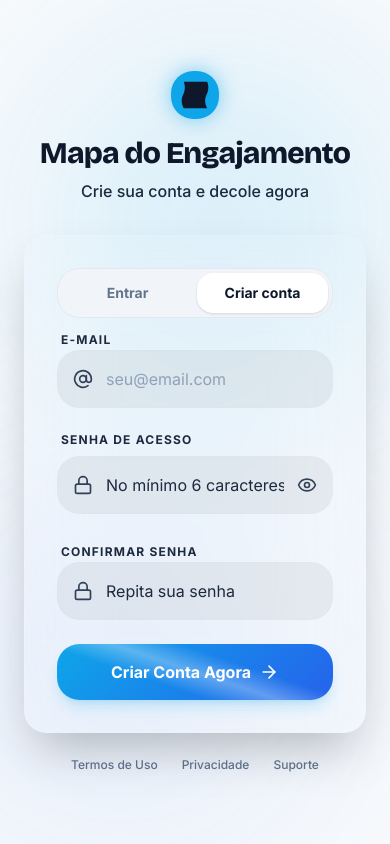
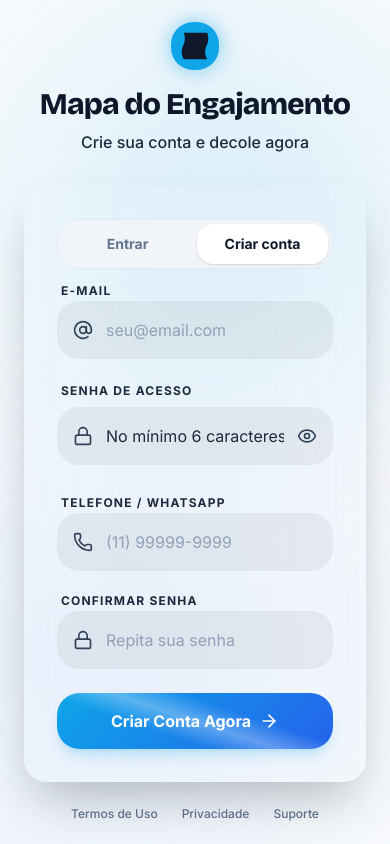
Before and after one commit to conhecendodigital/protocoloviral, a Next.js app: page /login in a window 390 px wide. Both pictures are taken after a click on the button "Criar conta". Built offline with nearby package versions, Linux system fonts and the light colour scheme; no server answers.

Commit message:
feat(signup): adiciona campo de telefone/WhatsApp no cadastro
- Campo 'Telefone / WhatsApp' visível apenas no modo signup
- Ícone Phone do Lucide, placeholder '(11) 99999-9999'
- Valor salvo em supabase.auth.signUp options.data.phone
- Reordena: email → senha → telefone → confirmar senha

```diff
--- a/src/app/(auth)/login/page.tsx
+++ b/src/app/(auth)/login/page.tsx
@@ -4,7 +4,7 @@ import { Suspense, useState } from 'react'
 import { useSearchParams } from 'next/navigation'
 import { createClient } from '@/lib/supabase/client'
 import { motion } from 'framer-motion'
-import { ArrowRight, AtSign, CheckCircle, Eye, EyeOff, Lock, RefreshCw } from 'lucide-react'
+import { ArrowRight, AtSign, CheckCircle, Eye, EyeOff, Lock, Phone, RefreshCw } from 'lucide-react'
 
 function LoginContent() {
   const searchParams = useSearchParams()
@@ -15,6 +15,7 @@ function LoginContent() {
     modeParam === 'signup' ? 'signup' : 'login'
   )
   const [email, setEmail] = useState('')
+  const [phone, setPhone] = useState('')
   const [password, setPassword] = useState('')
   const [confirmPassword, setConfirmPassword] = useState('')
   const [showPassword, setShowPassword] = useState(false)
@@ -54,7 +55,11 @@ function LoginContent() {
     if (password !== confirmPassword) { setError('As senhas não coincidem'); return }
     setLoading(true)
     try {
-      const { data, error } = await supabase.auth.signUp({ email, password })
+      const { data, error } = await supabase.auth.signUp({
+        email,
+        password,
+        options: { data: { phone } },
+      })
       if (error) setError(translateError(error.message))
       else if (data.session) window.location.href = planParam ? `/assinatura?plan=${planParam}` : '/'
       else setSuccess('Conta criada! Verifique seu email (caixa de entrada ou spam).')
@@ -181,7 +186,26 @@ function LoginContent() {
 
             {/* Confirm Password (signup only) */}
             {mode === 'signup' && (
-              <motion.div initial={{ opacity: 0, height: 0 }} animate={{ opacity: 1, height: 'auto' }} className="space-y-2 overflow-hidden">
+              <motion.div initial={{ opacity: 0, height: 0 }} animate={{ opacity: 1, height: 'auto' }} className="space-y-4 overflow-hidden">
+
+                {/* Phone */}
+                <div className="space-y-2">
+                  <label className="text-xs font-bold uppercase tracking-widest text-slate-800 dark:text-white/90 ml-1">Telefone / WhatsApp</label>
+                  <div className="relative">
+                    <Phone size={20} className="absolute left-4 top-1/2 -translate-y-1/2 text-slate-700 dark:text-white/90" />
+                    <input
+                      type="tel"
+                      value={phone}
+                      onChange={(e) => setPhone(e.target.value)}
+                      required
+                      className="w-full bg-black/5 dark:bg-white/5 border border-slate-300/10 dark:border-white/10 rounded-xl py-4 pl-12 pr-4 text-slate-900 dark:text-white placeholder:text-slate-400 dark:placeholder:text-white/30 focus:outline-none focus:ring-2 focus:ring-[#0ea5e9]/50 transition-all"
+                      placeholder="(11) 99999-9999"
+                    />
+                  </div>
+                </div>
+
+                {/* Confirm Password */}
+                <div className="space-y-2">
                   <label className="text-xs font-bold uppercase tracking-widest text-slate-800 dark:text-white/90 ml-1">Confirmar Senha</label>
                   <div className="relative">
                     <Lock size={20} className="absolute left-4 top-1/2 -translate-y-1/2 text-slate-700 dark:text-white/90 text-xl" />
@@ -191,9 +215,10 @@ function LoginContent() {
                       onChange={(e) => setConfirmPassword(e.target.value)}
                       minLength={6}
                       required
-                    className="w-full bg-black/5 dark:bg-white/5 border border-slate-300/10 dark:border-white/10 rounded-xl py-4 pl-12 pr-4 text-slate-900 dark:text-white placeholder:text-slate-800 dark:text-white/90 focus:outline-none focus:ring-2 focus:ring-[#0ea5e9]/50 transition-all"
+                      className="w-full bg-black/5 dark:bg-white/5 border border-slate-300/10 dark:border-white/10 rounded-xl py-4 pl-12 pr-4 text-slate-900 dark:text-white placeholder:text-slate-400 dark:placeholder:text-white/30 focus:outline-none focus:ring-2 focus:ring-[#0ea5e9]/50 transition-all"
                       placeholder="Repita sua senha"
                     />
+                  </div>
                 </div>
               </motion.div>
             )}
```
Lines whose indentation alone changed are shown as unchanged.
